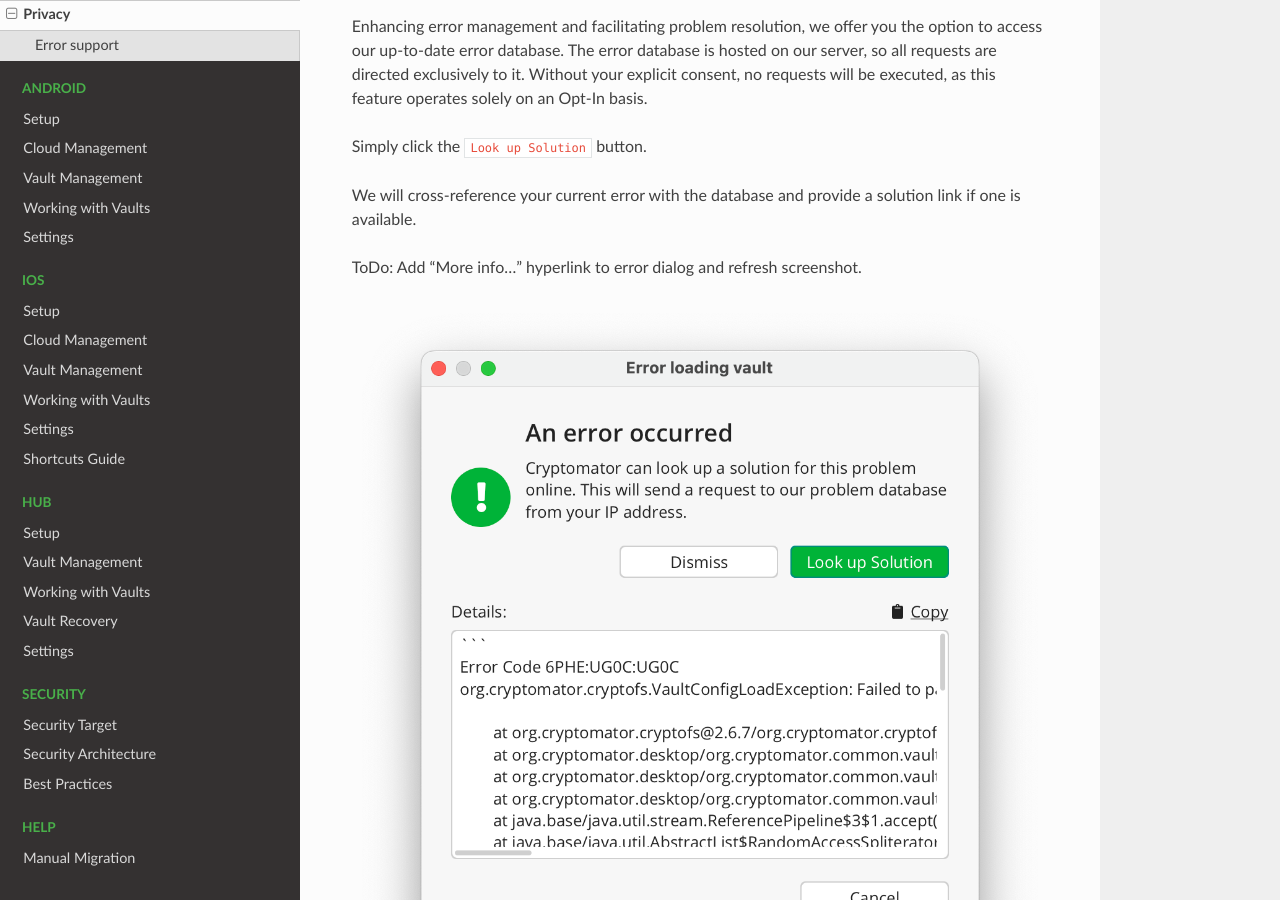
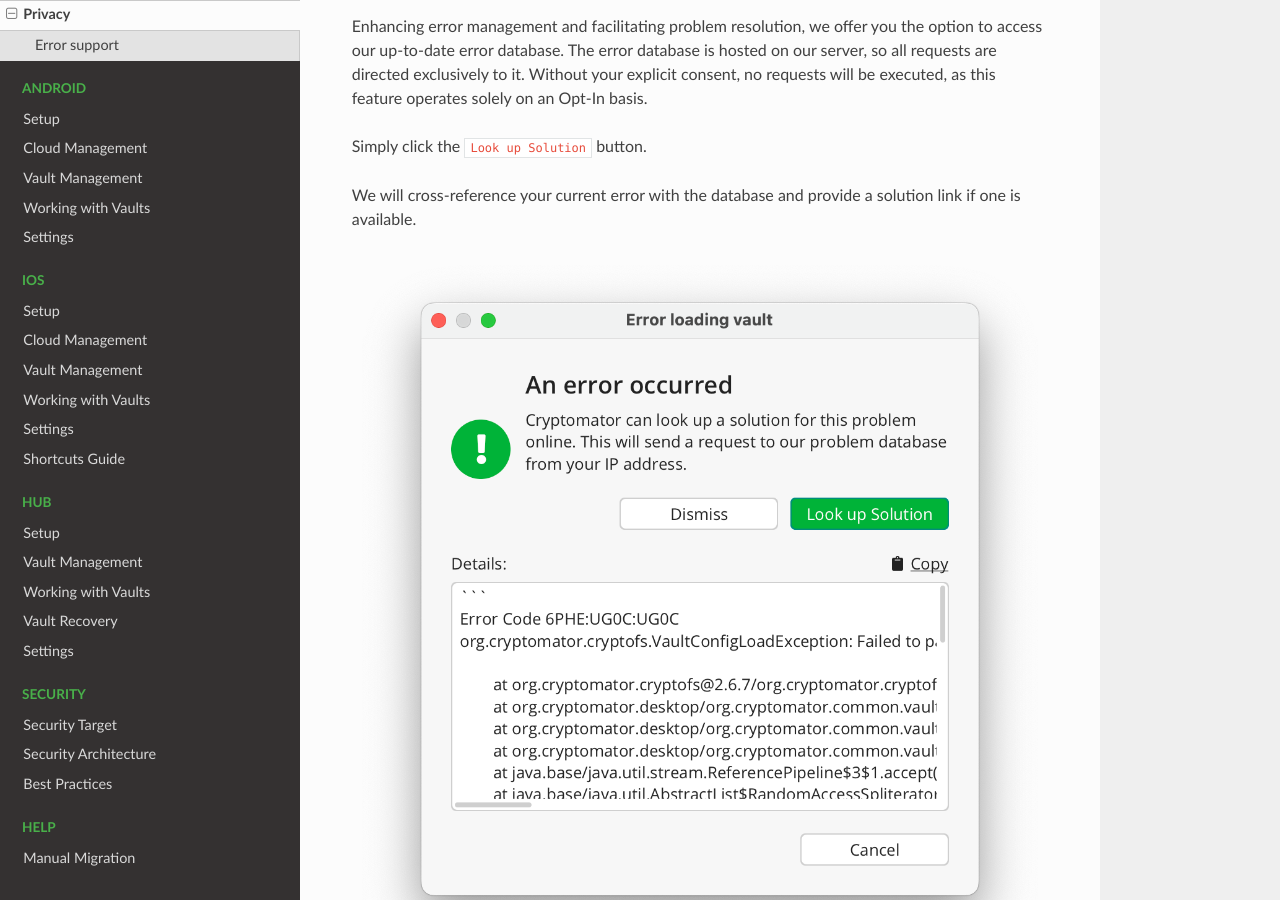
Before and after one commit to cryptomator/docs, a Sphinx documentation site: the page built from source/desktop/privacy.rst, in a window 1280 px wide and 900 px high, scrolled down 321 px. Built offline with Sphinx 7.4.7 and the Read the Docs theme 2.0.0, drawn with Linux system fonts in a browser that asks for light colours; some of the changed lines change nothing that is shown.

Commit message:
commented out ToDo

```diff
--- a/source/desktop/privacy.rst
+++ b/source/desktop/privacy.rst
@@ -16,7 +16,8 @@
 
 We will cross-reference your current error with the database and provide a solution link if one is available.
 
-ToDo: Add "More info..." hyperlink to error dialog and refresh screenshot.
+.. ToDo:
+   Add "More info..." hyperlink to error dialog and refresh screenshot.
 
 .. image:: ../img/desktop/error-lookup.png
     :alt: Error loading vault
```
